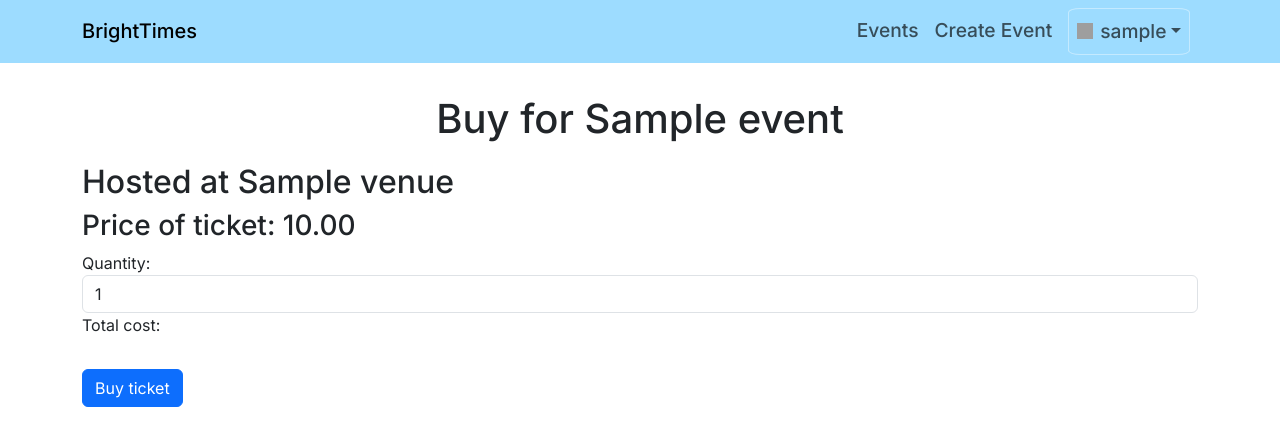
After one commit to avabellaw/bright-times, a Django app: page /events/buy-ticket/1 in a window 1280 px wide. The commit adds this page. Shown: the top 446 px of the page. Run offline with Django 5.2, Linux system fonts and the light colour scheme; a user stored in the database is signed in; tables that the repository leaves empty hold one stand-in row (values such as "Sample post"); grey boxes are pictures that could not be loaded.

Commit message:
feat: Add functionality to buy ticket (#32)

```diff
--- a/events/templates/events/events.html
+++ b/events/templates/events/events.html
@@ -59,7 +59,7 @@
                             </section>
                             <footer>
                                 <p class="tickets-left">{{ event.tickets_left }} Tickets left</p>
-                                <a href="" class="btn btn-dark">BUY TICKETS</a>
+                                <a href="{% url 'buy-ticket' event.id %}" class="btn btn-dark">BUY TICKETS</a>
                             </footer>
                         </article>
                     </div>
--- /dev/null
+++ b/events/templates/events/tickets/buy-ticket.html
@@ -0,0 +1,37 @@
+{% extends 'base.html' %}
+{% load static %}
+
+{% block title %}BrightTimes - Buy Ticket{% endblock %}
+
+{% block content %}
+    <div class="container">
+        <div class="row">
+            <div class="col">
+                <div class="page-header">
+                    <h1>Buy for {{ event.name }}</h1>
+                    <h2>Hosted at {{ event.venue.name }}</h2>
+                </div>
+            </div>
+        </div>
+    </div>
+
+    <div class="container">
+        <div class="row">
+            <div class="col">
+                <form action="{% url 'buy-ticket' event.id %}" method="post">
+                    {% csrf_token %}
+                    <div class="form-group">
+                        <h3>Price of ticket: {{ event.price }}</h3>
+
+                        <label for="quantity">Quantity:</label>
+                        <input type="number" class="form-control" id="quantity" name="quantity" value="1" min="1" required>
+
+                        <p>Total cost: </p>
+
+                        <button type="submit" class="btn btn-primary mt-3">Buy ticket</button>
+                    </div>
+                </form>
+            </div>
+        </div>
+    </div>
+{% endblock %}
--- a/events/urls.py
+++ b/events/urls.py
@@ -20,4 +20,7 @@ urlpatterns = [
     path('choose-or-create-venue/',
          views.choose_or_create_venue,
          name='choose_or_create_venue'),
+
+    # Buy a ticket
+    path('buy-ticket/<int:event_id>', views.buy_ticket, name='buy-ticket'),
 ]
--- a/events/views.py
+++ b/events/views.py
@@ -1,12 +1,13 @@
 from django.shortcuts import render, redirect
 from .forms import AddressForm, VenueForm, EventForm
 from django.contrib.auth.decorators import login_required
-from .models import Event, Venue, VenueManager
 from django.contrib import messages
 from django.core.exceptions import PermissionDenied
 from django.conf import settings
 from templates.includes.decorators import login_required_message
+
 from .helpers import get_tickets_left_for_event
+from .models import Event, Venue, VenueManager, Ticket
 
 ToastMessage = settings.TOAST_MESSAGE
 
@@ -68,6 +69,46 @@ def choose_or_create_venue(request):
 
 
 @login_required_message
+def buy_ticket(request, event_id):
+    event = Event.objects.get(id=event_id)
+
+    if request.POST:
+        quantity = int(request.POST.get('quantity'))
+
+        tickets_owned = Ticket.objects.filter(event=event,
+                                              user=request.user).count()
+
+        # Check if user has reached max tickets
+        if tickets_owned + quantity > settings.MAX_TICKETS_PER_USER:
+            ToastMessage.user_reached_max_tickets(request)
+            return redirect('buy-ticket', event_id=event_id)
+
+        # Check if quantity is valid
+        if quantity < 1 or quantity > settings.MAX_TICKETS_PER_USER:
+            ToastMessage.min_max_tickets_error(request, quantity)
+            return redirect('buy-ticket', event_id=event_id)
+
+        # Purchase tickets at quantity selected
+        for _ in range(quantity):
+            ticket = Ticket.objects.create(event=event, user=request.user)
+            ticket.save()
+
+        MESSAGE = f'Ticket for "{event.name}" purchased successfully.'
+
+        messages.success(request, MESSAGE)
+
+        return redirect('events')
+
+    template = 'events/tickets/buy-ticket.html'
+
+    context = {
+        'event': event,
+    }
+
+    return render(request, template, context)
+
+
+@login_required_message
 def select_venue_and_create_event(request):
     venue_id = int(request.POST.get('choose-venue'))
     return redirect('create_event', venue_id=venue_id)
```
